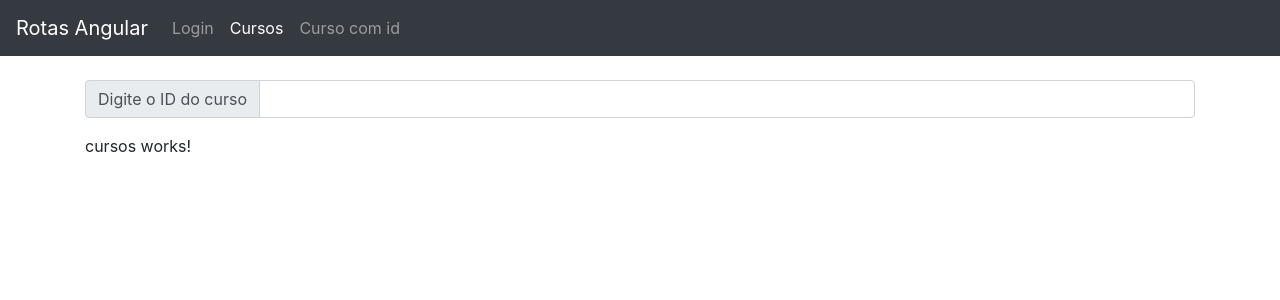
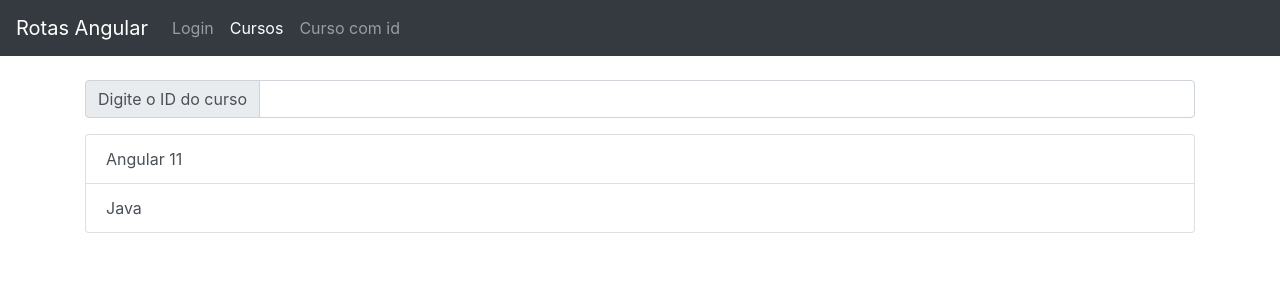
Before and after one commit to MucaBordini/curso-angular-rotas, an Angular app: page /cursos in a window 1280 px wide. Shown: the top 300 px of the page. Built offline with nearby package versions, Linux system fonts and the light colour scheme.

Commit message:
Rotas Imperativas: Redirecionamento via código

```diff
--- a/src/app/app-routing.module.ts
+++ b/src/app/app-routing.module.ts
@@ -7,12 +7,14 @@
 import { LoginComponent } from "./login/login.component";
 import { CursosComponent } from './cursos/cursos.component';
 import { CursoDetalheComponent } from './curso-detalhe/curso-detalhe.component';
+import { CursoNaoEncontradoComponent } from './curso-nao-encontrado/curso-nao-encontrado.component';
 
 const APP_ROUTES: Routes = [
   {path: '', redirectTo: '/home', pathMatch: 'full'},
   { path: 'home', component: HomeComponent },
   { path: 'cursos', component: CursosComponent },
   { path: 'curso/:id', component: CursoDetalheComponent },
+  { path: 'notFound', component: CursoNaoEncontradoComponent },
   { path: 'login', component: LoginComponent },
 ];
 
--- a/src/app/curso-detalhe/curso-detalhe.component.html
+++ b/src/app/curso-detalhe/curso-detalhe.component.html
@@ -1 +1,2 @@
 <p>ID : {{ id }}</p>
+<p>Curso: {{ curso?.nome }}</p>
--- a/src/app/curso-detalhe/curso-detalhe.component.ts
+++ b/src/app/curso-detalhe/curso-detalhe.component.ts
@@ -1,6 +1,7 @@
 import { Component, OnInit } from '@angular/core';
-import { ActivatedRoute } from '@angular/router';
+import { ActivatedRoute, Router } from '@angular/router';
 import { Subscription } from 'rxjs';
+import { CursosService } from '../cursos/cursos.service';
 
 @Component({
   selector: 'app-curso-detalhe',
@@ -9,10 +10,12 @@
 })
 export class CursoDetalheComponent implements OnInit {
 
-  id: string ;
-  inscricao: Subscription
+  id: number ;
+  inscricao: Subscription;
+  curso: any;
 
-  constructor(private route: ActivatedRoute) {
+
+  constructor(private route: ActivatedRoute, private router: Router, private cursoService: CursosService) {
     this.id = this.route.snapshot.params['id'];
   }
 
@@ -20,6 +23,10 @@
     this.inscricao = this.route.params.subscribe(
       (params: any) => {
         this.id = params['id'];
+        this.curso = this.cursoService.getCurso(this.id);
+        if (this.curso == null){
+          this.router.navigate(['/notFound']);
+        }
       }
     );
   }
--- /dev/null
+++ b/src/app/curso-nao-encontrado/curso-nao-encontrado.component.html
@@ -0,0 +1 @@
+<p>curso-nao-encontrado works!</p>
--- /dev/null
+++ b/src/app/curso-nao-encontrado/curso-nao-encontrado.component.ts
@@ -0,0 +1,15 @@
+import { Component, OnInit } from '@angular/core';
+
+@Component({
+  selector: 'app-curso-nao-encontrado',
+  templateUrl: './curso-nao-encontrado.component.html',
+  styleUrls: ['./curso-nao-encontrado.component.css']
+})
+export class CursoNaoEncontradoComponent implements OnInit {
+
+  constructor() { }
+
+  ngOnInit(): void {
+  }
+
+}
--- a/src/app/cursos/cursos.component.html
+++ b/src/app/cursos/cursos.component.html
@@ -1 +1,6 @@
-<p>cursos works!</p>
+<div class="list-group">
+    <a class="list-group-item list-group-item-action"
+    *ngFor="let curso of cursos"
+    [routerLink]="['/curso', curso.id]"
+    >{{ curso.nome }}</a>
+</div>
--- a/src/app/cursos/cursos.component.ts
+++ b/src/app/cursos/cursos.component.ts
@@ -1,4 +1,5 @@
 import { Component, OnInit } from '@angular/core';
+import { CursosService } from './cursos.service';
 
 @Component({
   selector: 'app-cursos',
@@ -7,9 +8,12 @@
 })
 export class CursosComponent implements OnInit {
 
-  constructor() { }
+  cursos: any[];
+
+  constructor(private cursoService: CursosService) { }
 
   ngOnInit(): void {
+    this.cursos = this.cursoService.getCursos();
   }
 
 }
--- /dev/null
+++ b/src/app/cursos/cursos.service.ts
@@ -0,0 +1,27 @@
+import { Injectable } from '@angular/core';
+
+@Injectable({
+  providedIn: 'root'
+})
+export class CursosService {
+
+  getCursos(){
+    return [
+      {id: 1, nome: 'Angular 11'},
+      {id: 2, nome: 'Java'}
+    ];
+  }
+
+  getCurso(id: number){
+    let cursos = this.getCursos();
+    for(let i = 0; i < cursos.length; i++){
+      let curso = cursos[i];
+        if (curso.id == id){
+          return curso;
+        }
+    }
+    return null;
+  }
+
+  constructor() { }
+}
```
Also changed, not shown: src/app/app.module.ts (+5 -2 lines), src/app/curso-nao-encontrado/curso-nao-encontrado.component.css (added), 2 other files (tests, documents, lock files or other folders).
